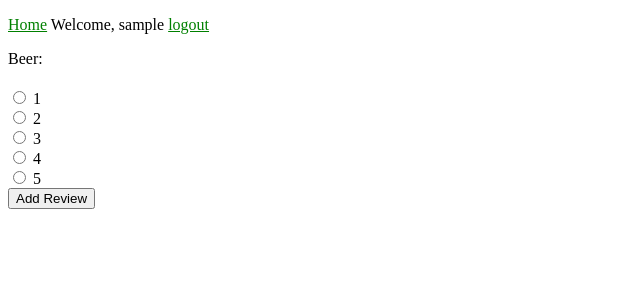
After one commit to bobo333/hoppr, a Django app: page /review/ in a window 1280 px wide. The commit adds this page. Shown: the top 300 px of the page, without its empty margins (0-640 px from the left). Run offline with Django 3.2, Linux system fonts and the light colour scheme; the visitor is signed in with stand-in values (Sample User, id 1); data that the repository does not hold is empty.

Commit message:
add review creation, better layout

```diff
--- a/beers/static/beers/style.css
+++ b/beers/static/beers/style.css
@@ -14,3 +14,26 @@ td, th {
 	border: 1px solid black;
 	padding: 5px;
 }
+
+.main-container {
+	float: left;
+	padding-right: 30px;
+}
+
+.scores {
+	margin-top: 20px;
+}
+
+.scores .rating-container {
+	margin-top: 20px;
+}
+
+.predictions {
+	margin-top: 20px;
+	margin-bottom: 20px;
+}
+
+.predictions .rating-container {
+	float: left;
+	padding-right: 30px;
+}
--- a/beers/templates/beers/beer_detail.html
+++ b/beers/templates/beers/beer_detail.html
@@ -1,5 +1,6 @@
 {% extends "base.html" %}
 {% block content %}
+  <div class="main-container">
     <div>
         Name: {{ beer.name }}<br>
         ABV: {{ beer.abv }}%
@@ -20,6 +21,7 @@
     </div>
 
     {% include "beers/scores.html" %}
+  </div>
 
     {% include "beers/predictions.html" %}
 {% endblock content %}
--- a/beers/templates/beers/brewery_detail.html
+++ b/beers/templates/beers/brewery_detail.html
@@ -1,5 +1,6 @@
 {% extends "base.html" %}
 {% block content %}
+  <div class="main-container">
     <div>
         Name: {{ brewery.name }}<br>
         id: {{ brewery.id }}
@@ -11,6 +12,7 @@
           {% for beer in brewery.beers.all %}<li><a href="{% url 'beer_detail' beer.id %}">{{ beer.name }}</a></li>{% endfor %}
       </ul>
     </div>
+  </div>
 
-    {% include "beers/scores.html" %}
+  {% include "beers/scores.html" %}
 {% endblock content %}
--- a/beers/templates/beers/index.html
+++ b/beers/templates/beers/index.html
@@ -1,6 +1,11 @@
 {% extends "base.html" %}
 {% block content %}
+
     <div>
+      <a href="{% url 'review_create' %}">Add a review</a>
+    </div>
+
+    <div style="margin-top: 20px;">
       Beers:
       {% if beer_list %}
           <ul>
--- /dev/null
+++ b/beers/templates/beers/review_create.html
@@ -0,0 +1,26 @@
+{% extends "base.html" %}
+{% block content %}
+
+<form action="{% url 'review_create' %}" method="post">
+{% csrf_token %}
+
+<div>
+Beer:<br>
+{% for beer in beers %}
+	<input type="radio" name="beer" id="beer{{forloop.counter}}" value="{{ beer.id }}">
+	<label for="beer{{forloop.counter}}">{{ beer.name }}</label><br>
+{% endfor %}
+</div>
+
+<div style="margin-top: 20px">
+{% for i in rating_range %}
+	<input type="radio" name="rating" id="rating{{forloop.counter}}" value="{{ i }}">
+	<label for="rating{{forloop.counter}}">{{ i }}</label><br>
+{% endfor %}
+</div>
+
+<input type="submit" value="Add Review">
+</form>
+
+
+{% endblock %}
--- a/beers/templates/beers/scores.html
+++ b/beers/templates/beers/scores.html
@@ -1,5 +1,6 @@
 {% block content %}
-    <div>
+<div class="scores">
+    <div class="rating-container">
         Your Rating
         <div>
         {% if user_rating.avg %}
@@ -9,7 +10,7 @@
         </div>
     </div>
 
-    <div style="margin-top: 20px;">
+    <div class="rating-container">
         All Ratings
         <div>
             {% if ratings.avg %}
@@ -21,4 +22,5 @@
             Review Count: {{ ratings.count }}
         </div>
     </div>
+</div>
 {% endblock content %}
--- a/beers/templates/registration/signup.html
+++ b/beers/templates/registration/signup.html
@@ -1,4 +1,3 @@
-
 
 {% block content %}
 <h2>Sign up</h2>
--- a/beers/urls.py
+++ b/beers/urls.py
@@ -8,4 +8,5 @@ urlpatterns = [
 	path('style/<int:style_id>/', views.style_detail, name='style_detail'),
 	path('hops/<int:hops_id>/', views.hops_detail, name='hops_detail'),
 	path('brewery/<int:brewery_id>/', views.brewery_detail, name='brewery_detail'),
+	path('review/', views.review_create, name='review_create'),
 ]
--- a/beers/views.py
+++ b/beers/views.py
@@ -1,9 +1,10 @@
 from django.contrib.auth import login, authenticate
+from django.contrib.auth.decorators import login_required
 from django.contrib.auth.forms import UserCreationForm
 from django.shortcuts import get_object_or_404, render, redirect
 from django.http import HttpResponse
 
-from .models import Beer, BeerStyle, Brewery, Hops
+from .models import Beer, BeerStyle, Brewery, Hops, Review
 
 
 def index(request):
@@ -104,6 +105,29 @@ def style_detail(request, style_id):
     )
 
 
+@login_required
+def review_create(request):
+    if request.method == 'GET':
+        max_rating = 5
+        return render(request, 'beers/review_create.html', {
+            'rating_range': range(1, max_rating + 1),
+            'beers': Beer.objects.all(),
+        })
+
+    beer = get_object_or_404(Beer, pk=request.POST['beer'])
+    try:
+        rating_val = request.POST['rating']
+    except (KeyError):
+        return render(request, 'beers/review_create.html', {
+            'error_message': 'you must select a rating!',
+        })
+    else:
+        review = Review(beer=beer, user=request.user, rating=rating_val)
+        review.save()
+        return redirect('beer_detail', beer.id)
+
+
+
 def signup(request):
     if request.user.is_authenticated:
         return redirect("/")
--- a/hoppr/urls.py
+++ b/hoppr/urls.py
@@ -22,7 +22,7 @@ from beers.views import signup
 urlpatterns = [
     path('admin/', admin.site.urls),
     path('', include('beers.urls')),
-    path('accounts/login', auth_views.LoginView.as_view(), name='login'),
-    path('accounts/logout', auth_views.LogoutView.as_view(next_page='index'), name='logout'),
-    path('accounts/create', signup, name="signup"),
+    path('accounts/login/', auth_views.LoginView.as_view(), name='login'),
+    path('accounts/logout/', auth_views.LogoutView.as_view(next_page='index'), name='logout'),
+    path('accounts/create/', signup, name="signup"),
 ]
```
Also changed, not shown: beers/templates/beers/predictions.html (+4 -3 lines).
